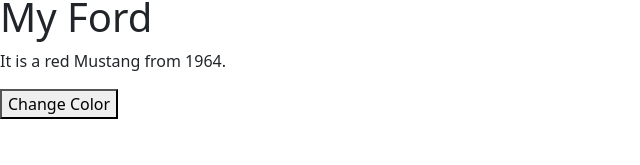
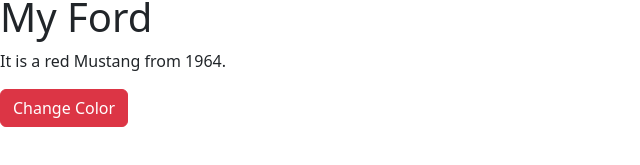
Before and after one commit to nrohitydv/todo-final, a React (Vite) app in the folder client/: page / in a window 1280 px wide. Shown: the part 331-496 px from the top of the page, without its empty margins (0-640 px from the left). Built offline with nearby package versions, Linux system fonts and the light colour scheme.

Commit message:
button imported from bootstrap

```diff
--- a/client/src/learning/Ford.jsx
+++ b/client/src/learning/Ford.jsx
@@ -1,5 +1,5 @@
 import { useState } from "react";
-
+import { Button } from "react-bootstrap";
 export default function Ford() {
   const [car, setCar] = useState({
     brand: "Ford",
@@ -21,9 +21,9 @@
       <p>
         It is a {car.color} {car.model} from {car.year}.
       </p>
-      <button type="button" onClick={updateColor}>
+      <Button type="button" variant="danger" onClick={updateColor}>
         Change Color
-      </button>
+      </Button>
     </>
   );
 }
```
